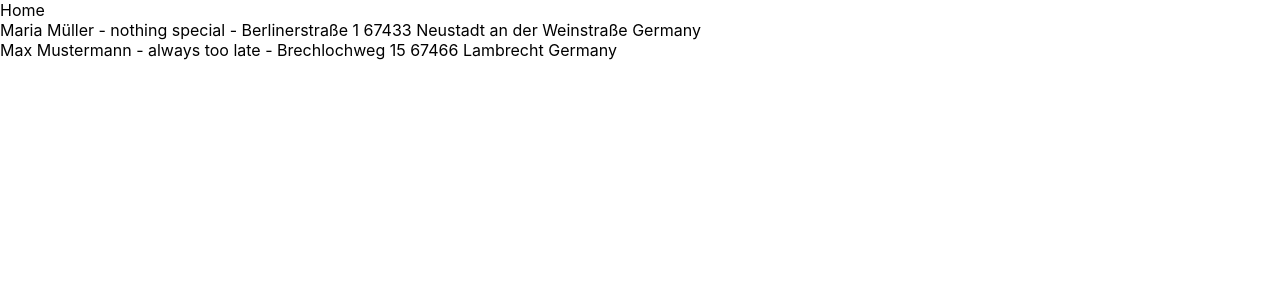
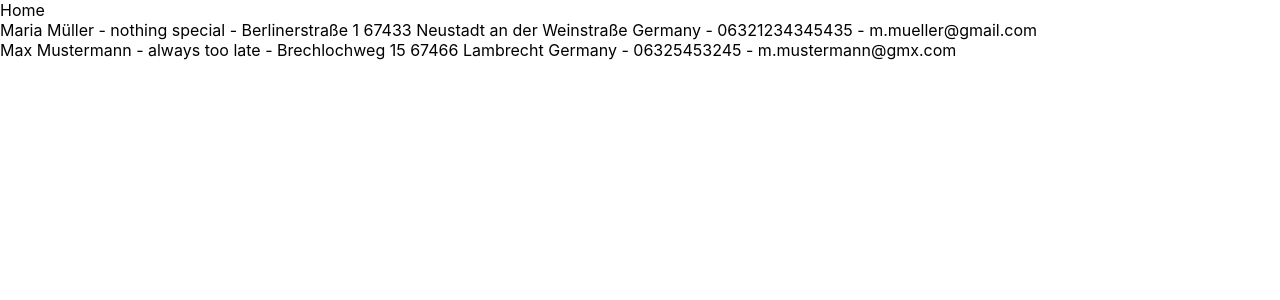
Before and after one commit to deBabbbe/PlaninngsView, a Next.js app: page /customers in a window 1280 px wide. Shown: the top 300 px of the page. Built offline with nearby package versions, Linux system fonts and the light colour scheme.

Commit message:
Extend customer

```diff
--- a/data/customers.ts
+++ b/data/customers.ts
@@ -10,6 +10,8 @@ interface ICustomer {
   name: string;
   comment: string;
   address: IAddress;
+  telefon: string;
+  email: string;
 }
 
 const customers: ICustomer[] = [
@@ -23,6 +25,8 @@ const customers: ICustomer[] = [
       street: "Berlinerstraße 1",
       zip: 67433,
     },
+    telefon: "06321234345435",
+    email: "m.mueller@gmail.com",
   },
   {
     id: 2,
@@ -34,6 +38,8 @@ const customers: ICustomer[] = [
       street: "Brechlochweg 15",
       zip: 67466,
     },
+    telefon: "06325453245",
+    email: "m.mustermann@gmx.com",
   },
 ];
 
--- a/pages/customers.tsx
+++ b/pages/customers.tsx
@@ -5,7 +5,8 @@ const Customers = () => {
   const customersView = customers.map((customer) => (
     <div key={customer.id}>
       {customer.name} - {customer.comment} - {customer.address.street}{" "}
-      {customer.address.zip} {customer.address.city} {customer.address.country}
+      {customer.address.zip} {customer.address.city} {customer.address.country}{" "}
+      - {customer.telefon} - {customer.email}
     </div>
   ));
 
```
